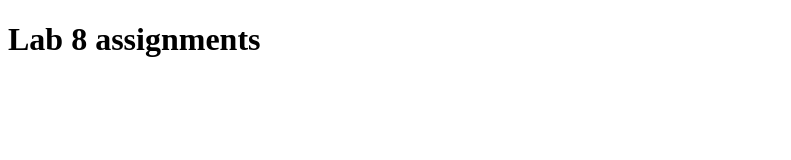
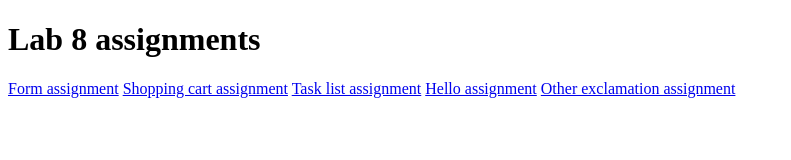
Before and after one commit to JasonPlatzer/web_class_lab8, a plain HTML site: page index.html in a window 1280 px wide. Shown: the whole page, without its empty margins (0-791 px from the left). Drawn offline with Linux system fonts and the light colour scheme.

Commit message:
fixed links

```diff
--- a/index.html
+++ b/index.html
@@ -5,10 +5,10 @@
     </head>
     <body>
         <h1>Lab 8 assignments</h1>
-        <a href=" https://frostbite169.github.io/web_class_lab8/forms"></a>
-        <a href=" https://frostbite169.github.io/web_class_lab8/shopping_cart"></a>
-        <a href=" https://frostbite169.github.io/web_class_lab8/task_list"></a>
-        <a href=" https://frostbite169.github.io/web_class_lab8/vue_hello"></a>
-        <a href=" https://frostbite169.github.io/web_class_lab8/vue"></a>
+        <a href=" https://frostbite169.github.io/web_class_lab8/forms">Form assignment</a>
+        <a href=" https://frostbite169.github.io/web_class_lab8/shopping_cart">Shopping cart assignment</a>
+        <a href=" https://frostbite169.github.io/web_class_lab8/task_list">Task list assignment</a>
+        <a href=" https://frostbite169.github.io/web_class_lab8/vue_hello">Hello assignment</a>
+        <a href=" https://frostbite169.github.io/web_class_lab8/vue">Other exclamation assignment</a>
     </body>
 </html>
```
